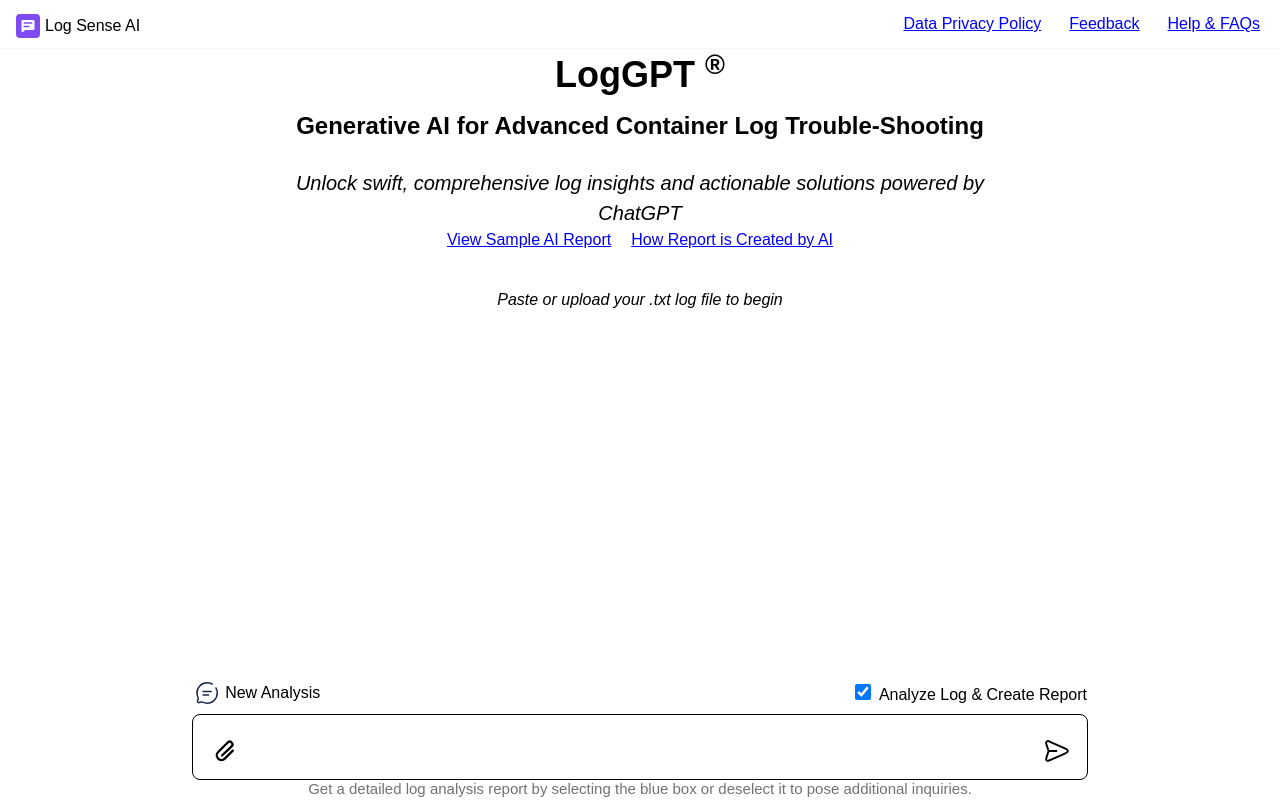
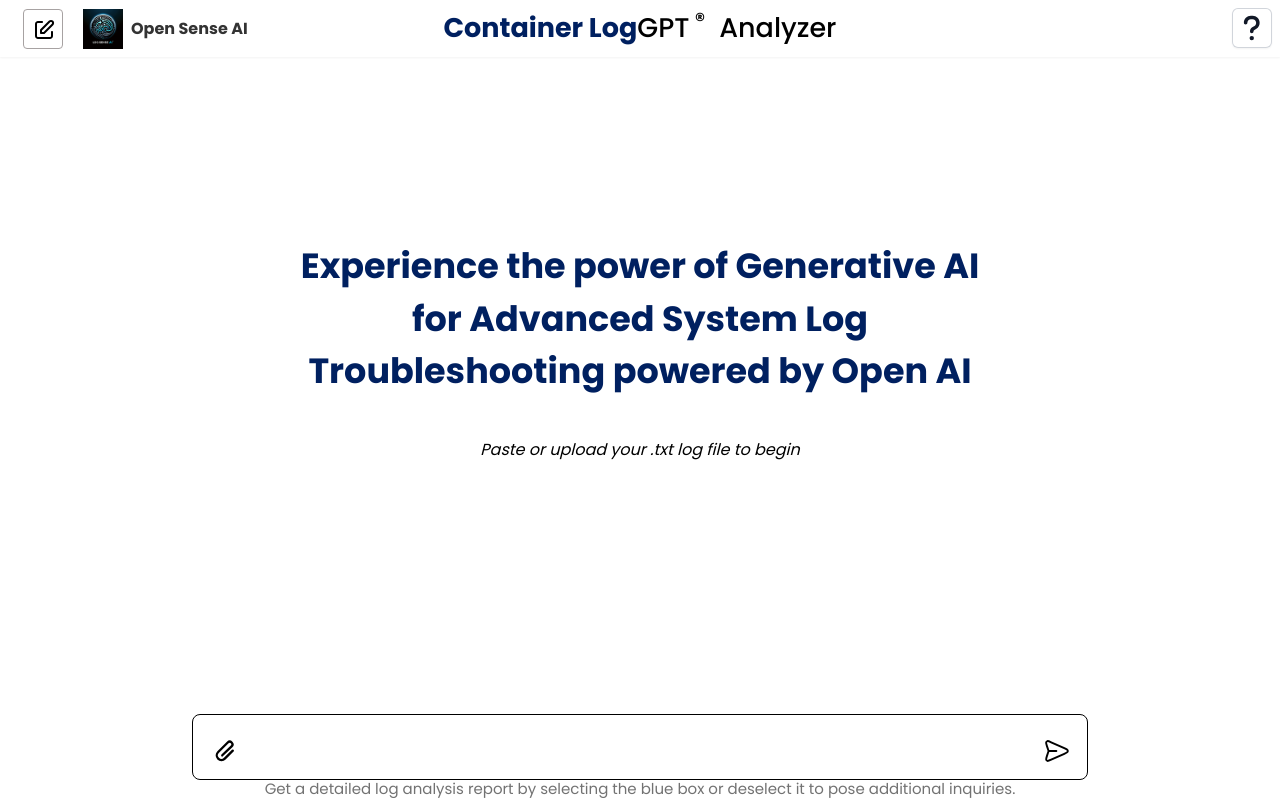
Before and after one commit to perseusprince070/loganalysis_client, a React (Create React App) app: page /container in a window 1280 px wide. Built offline with nearby package versions, Linux system fonts and the light colour scheme.

Commit message:
update frontend

```diff
--- a/package.json
+++ b/package.json
@@ -3,6 +3,11 @@
   "version": "0.1.0",
   "private": true,
   "dependencies": {
+    "@fortawesome/fontawesome-svg-core": "^6.5.1",
+    "@fortawesome/free-solid-svg-icons": "^6.5.1",
+    "@fortawesome/react-fontawesome": "^0.2.0",
+    "@headlessui/react": "^1.7.18",
+    "@heroicons/react": "^2.1.1",
     "@testing-library/jest-dom": "^5.17.0",
     "@testing-library/react": "^13.4.0",
     "@testing-library/user-event": "^13.5.0",
--- a/public/index.html
+++ b/public/index.html
@@ -18,6 +18,12 @@
 
       gtag('config', 'G-YTDN4WV334');
     </script>
+    <link rel="preconnect" href="https://fonts.googleapis.com" />
+    <link rel="preconnect" href="https://fonts.gstatic.com" crossorigin />
+    <link
+      href="https://fonts.googleapis.com/css2?family=Poppins:wght@300;400;500;600;700&display=swap"
+      rel="stylesheet"
+    />
   </head>
   <body>
     <div id="root"></div>
--- a/src/components/Appbar.js
+++ b/src/components/Appbar.js
@@ -1,86 +1,153 @@
 import React from 'react';
-import { Link, useLocation } from 'react-router-dom';
+import { Link } from 'react-router-dom';
+import { FontAwesomeIcon } from '@fortawesome/react-fontawesome';
+import {
+  faComment,
+  faFile,
+  faMicrochip,
+  faQuestion,
+  faShieldHalved,
+} from '@fortawesome/free-solid-svg-icons';
+import { Fragment } from 'react';
+import { Menu, Transition } from '@headlessui/react';
+
+function classNames(...classes) {
+  return classes.filter(Boolean).join(' ');
+}
 
 const Appbar = () => {
-  const location = useLocation();
-  const pathname = location.pathname;
-
   return (
-    <div className="shadow-sm z-10 lmd:flex justify-center p-[8px] w-[calc(100%)] right-0 top-0 bg-white">
-      <div className="max-w-[1640px] w-full flex justify-between items-center">
-        <Link to={'/'}>
-          <div className="flex flex-col relative w-[190px] border-0 ">
-            <div className="absolute medium translate-y-[25%] flex items-center w-full pointer-events-none top-0 z-10 px-[8px] gap-[8px]">
-              <div className="w-[13px] mr-[8px]">
+    <div className="shadow-sm z-10 p-[8px] w-[100vw] top-0 bg-white flex items-center justify-between">
+      <div className="flex gap-[20px] w-[250px]">
+        <button
+          // onClick={''}
+          className="w-[40px] h-[40px] ml-[15px] border-[1px] border-[#a7a2a2] rounded p-2 hover:bg-gray-200"
+        >
           <svg
-                  xmlns="http://www.w3.org/2000/svg"
             width="24"
             height="24"
-                  fill="none"
             viewBox="0 0 24 24"
+            xmlns="http://www.w3.org/2000/svg"
           >
-                  <rect width="24" height="24" fill="#7F4BF0" rx="4"></rect>
             <path
-                    fill="#fff"
-                    fillRule="evenodd"
-                    d="M6.5 6h11a1 1 0 011 1v8a1 1 0 01-1 1H9.156L7.15 17.757a.994.994 0 01-1.493-.219A.99.99 0 015.5 17V7a1 1 0 011-1zm1.75 2.25a.75.75 0 100 1.5h7.5a.75.75 0 000-1.5h-7.5zm0 3.5a.75.75 0 000 1.5h4.5a.75.75 0 000-1.5h-4.5z"
-                    clipRule="evenodd"
+              fill-rule="evenodd"
+              clip-rule="evenodd"
+              d="M16.7929 2.79289C18.0118 1.57394 19.9882 1.57394 21.2071 2.79289C22.4261 4.01184 22.4261 5.98815 21.2071 7.20711L12.7071 15.7071C12.5196 15.8946 12.2652 16 12 16H9C8.44772 16 8 15.5523 8 15V12C8 11.7348 8.10536 11.4804 8.29289 11.2929L16.7929 2.79289ZM19.7929 4.20711C19.355 3.7692 18.645 3.7692 18.2071 4.2071L10 12.4142V14H11.5858L19.7929 5.79289C20.2308 5.35499 20.2308 4.64501 19.7929 4.20711ZM6 5C5.44772 5 5 5.44771 5 6V18C5 18.5523 5.44772 19 6 19H18C18.5523 19 19 18.5523 19 18V14C19 13.4477 19.4477 13 20 13C20.5523 13 21 13.4477 21 14V18C21 19.6569 19.6569 21 18 21H6C4.34315 21 3 19.6569 3 18V6C3 4.34314 4.34315 3 6 3H10C10.5523 3 11 3.44771 11 4C11 4.55228 10.5523 5 10 5H6Z"
+              fill="currentColor"
             ></path>
           </svg>
+        </button>
+        <Link to={'/'}>
+          <div className="flex items-center gap-2 text-base font-bold text-[#333333]">
+            <img
+              src="/log_sense_logo.png"
+              alt="LogSenseAI Logo"
+              className="w-[40px] h-[40ox]"
+            />
+            Open Sense AI
+          </div>
+        </Link>
+      </div>
+      <div className="text-[27px] font-medium">
+        <span className="font-bold text-[#002060]">Container Log</span>GPT
+        <sup>&nbsp;&reg;</sup>&nbsp; Analyzer
+      </div>
+      <div className="w-[250px] flex justify-end">
+        <Menu as="div" className="relative inline-block text-left ">
+          <div>
+            <Menu.Button className="inline-flex justify-center gap-x-1.5 rounded-md bg-white px-3 py-2 text-sm font-semibold text-gray-900 shadow-sm ring-1 ring-inset ring-gray-300 hover:bg-gray-200 w-10 h-10 items-center">
+              <FontAwesomeIcon icon={faQuestion} size="2xl" />
+            </Menu.Button>
           </div>
 
-              <span className="w-full text-ellipsis">Log Sense AI</span>
-            </div>
-            <div className="w-full flex flex-col gap-[4px] prose-nbx">
-              <div className="w-full h-fit medium cursor-pointer relative text-transparent overflow-hidden shadow-none bg-transparent rounded-md gap-[8px] flex items-center borderBase dark:shadow-[0px_0px_0px_1px_#333,0px_1px_2px_0px_rgba(22,22,22,0.36)]">
-                <div className="font-medium cursor-pointer relative text-transparent overflow-hidden shadow-none bg-transparent pb-[px] h-[32px] p-[6px] w-full text-base placeholder-light-neutral-200"></div>
-              </div>
-            </div>
-          </div>
-        </Link>
-        <div className="flex gap-7 absolute right-5">
-          {pathname === '/container' ||
-          '/system' ||
-          '/application' ||
-          '/webserver' ? (
-            <>
+          <Transition
+            as={Fragment}
+            enter="transition ease-out duration-100"
+            enterFrom="transform opacity-0 scale-95"
+            enterTo="transform opacity-100 scale-100"
+            leave="transition ease-in duration-75"
+            leaveFrom="transform opacity-100 scale-100"
+            leaveTo="transform opacity-0 scale-95"
+          >
+            <Menu.Items className="absolute right-0 z-10 mt-2 w-64 origin-top-right rounded-md bg-white shadow-lg ring-1 ring-black ring-opacity-5 focus:outline-none">
+              <div className="py-1">
+                <Menu.Item>
+                  {({ active }) => (
+                    <a
+                      href="/sample-report"
+                      target="_blank"
+                      className={classNames(
+                        active ? 'bg-gray-100 text-gray-900' : 'text-gray-700',
+                        'block px-4 py-2 text-sm'
+                      )}
+                    >
+                      <FontAwesomeIcon icon={faFile} size="xl" />
+                      &nbsp; View Sample AI Report
+                    </a>
+                  )}
+                </Menu.Item>
+                <Menu.Item>
+                  {({ active }) => (
+                    <a
+                      href="/how-report"
+                      target="_blank"
+                      className={classNames(
+                        active ? 'bg-gray-100 text-gray-900' : 'text-gray-700',
+                        'block px-4 py-2 text-sm'
+                      )}
+                    >
+                      <FontAwesomeIcon icon={faMicrochip} size="xl" />
+                      &nbsp; How Report is Created by AI
+                    </a>
+                  )}
+                </Menu.Item>
+                <Menu.Item>
+                  {({ active }) => (
                     <a
                       href="/data-privacy"
-                className="underline text-[blue]"
                       target="_blank"
+                      className={classNames(
+                        active ? 'bg-gray-100 text-gray-900' : 'text-gray-700',
+                        'block px-4 py-2 text-sm'
+                      )}
                     >
-                Data Privacy Policy
+                      <FontAwesomeIcon icon={faShieldHalved} size="xl" />
+                      &nbsp; Data Privacy Policy
                     </a>
+                  )}
+                </Menu.Item>
+                <Menu.Item>
+                  {({ active }) => (
                     <a
                       href="mailto:feedback@logsenseai.com"
-                className="underline text-[blue]"
+                      className={classNames(
+                        active ? 'bg-gray-100 text-gray-900' : 'text-gray-700',
+                        'block px-4 py-2 text-sm'
+                      )}
                     >
-                Feedback
+                      <FontAwesomeIcon icon={faComment} size="xl" />
+                      &nbsp; Feedback
                     </a>
-            </>
-          ) : (
-            ''
                   )}
-          {pathname === '/container' ? (
-            <a href="/container-help" target="_blank">
-              <div className="underline text-[blue]">Help & FAQs</div>
+                </Menu.Item>
+                <Menu.Item>
+                  {({ active }) => (
+                    <a
+                      href="#"
+                      className={classNames(
+                        active ? 'bg-gray-100 text-gray-900' : 'text-gray-700',
+                        'block px-4 py-2 text-sm'
+                      )}
+                    >
+                      <FontAwesomeIcon icon={faQuestion} size="xl" />
+                      &nbsp; Help & FAQs
                     </a>
-          ) : pathname === '/system' ? (
-            <a href="/system-help" target="_blank">
-              <div className="underline text-[blue]">Help & FAQs</div>
-            </a>
-          ) : pathname === '/application' ? (
-            <a href="/application-help" target="_blank">
-              <div className="underline text-[blue]">Help & FAQs</div>
-            </a>
-          ) : pathname === '/webserver' ? (
-            <a href="/webserver-help" target="_blank">
-              <div className="underline text-[blue]">Help & FAQs</div>
-            </a>
-          ) : (
-            ''
                   )}
+                </Menu.Item>
               </div>
+            </Menu.Items>
+          </Transition>
+        </Menu>
       </div>
     </div>
   );
--- a/src/index.css
+++ b/src/index.css
@@ -7,3 +7,7 @@
 dd {
   @apply my-3;
 }
+
+* {
+  font-family: 'Poppins', sans-serif;
+}
--- a/src/pages/ContainerView.js
+++ b/src/pages/ContainerView.js
@@ -1,30 +1,32 @@
 import React, { useEffect, useRef, useState } from 'react';
-import { Link, useNavigate, useLocation } from 'react-router-dom';
 import { Helmet } from 'react-helmet';
 import ChatBox from '../components/ChatBox';
-
-// let chatlogs = [];
 
 const ContainerView = () => {
   const [chatlogs, setChatLogs] = useState([]);
   const [attachments, setAttachments] = useState([]);
   const [report, setReport] = useState(true);
   const [isDiable, setIsDisable] = useState(false);
-  const [isNewChat, setIsNewChat] = useState(false);
+  const [typedText, setTypedText] = useState('');
+  const [index, setIndex] = useState(0);
 
   const fileRef = useRef(null);
   const promptRef = useRef(null);
 
-  const location = useLocation();
-  const pathname = location.pathname;
-  const navigateTo = useNavigate();
+  const txt =
+    'Experience the power of Generative AI for Advanced System Log Troubleshooting powered by Open AI';
+  const speed = 50;
+
+  useEffect(() => {
+    if (index < txt.length) {
+      setTimeout(() => {
+        setTypedText(typedText + txt.charAt(index));
+        setIndex(index + 1);
+      }, speed);
+    }
+  }, [index, typedText, txt]);
 
   const handleSubmit = async (event) => {
-    if (isNewChat) {
-      console.log('New Chat');
-      navigateTo(pathname);
-      setIsNewChat(false);
-    } else {
     event.preventDefault();
     console.log('>>> Submit');
     console.log(promptRef.current.innerText);
@@ -77,46 +79,25 @@
     }
 
     setIsDisable(false);
-    }
   };
 
   console.log(chatlogs);
 
   return (
-    <div className="flex flex-col place-items-center">
+    <div className="flex flex-col items-center">
       <Helmet>
         <title>Log Sense AI | Container Log Analyzer</title>
       </Helmet>
       {chatlogs.length > 0 ? (
         <ChatBox logs={chatlogs} />
       ) : (
-        <div className="text-center w-[60vw] grid-rows-5 grid">
-          <p className="text-[36px] font-bold">
-            LogGPT <sup>&reg;</sup>
+        <div className="text-center flex flex-col gap-10 absolute top-[30%]">
+          <p
+            className="w-[700px] text-[35px] font-bold text-[#002060]"
+            id="first-line"
+          >
+            {typedText}
           </p>
-          <p className="text-[24px] font-bold">
-            Generative AI for Advanced Container Log Trouble-Shooting
-          </p>
-          <p className="italic text-[20px]">
-            Unlock swift, comprehensive log insights and actionable solutions
-            powered by ChatGPT
-          </p>
-          <div className="flex gap-[20px] mx-auto">
-            <a
-              href="/sample-report"
-              target="_blank"
-              className="underline text-[blue]"
-            >
-              View Sample AI Report
-            </a>
-            <a
-              href="/how-report"
-              target="_blank"
-              className="underline text-[blue]"
-            >
-              How Report is Created by AI
-            </a>
-          </div>
           <div className="italic">
             Paste or upload your .txt log file to begin
           </div>
@@ -127,43 +108,7 @@
         onSubmit={handleSubmit}
         className="w-[70vw] border-[1px] border-black rounded-lg absolute ;lg:bottom-5 md:bottom-5 sm:bottom-5 -bottom-16 px-3 py-2"
       >
-        <div className="absolute left-0 -top-10">
-          <button
-            className="bottom-0 flex flex-row items-center"
-            onClick={() => setIsNewChat(true)}
-          >
-            <svg
-              width="36"
-              height="36"
-              viewBox="-1.92 -1.92 27.84 27.84"
-              fill="none"
-              stroke="#000000"
-              transform="matrix(1, 0, 0, 1, 0, 0)rotate(0)"
-            >
-              <path
-                d="M8 10.5H16"
-                stroke="#1C274C"
-                strokeWidth="1.5"
-                strokeLinecap="round"
-              ></path>
-              <path
-                d="M8 14H13.5"
-                stroke="#1C274C"
-                strokeWidth="1.5"
-                strokeLinecap="round"
-              ></path>
-              <path
-                d="M17 3.33782C15.5291 2.48697 13.8214 2 12 2C6.47715 2 2 6.47715 2 12C2 13.5997 2.37562 15.1116 3.04346 16.4525C3.22094 16.8088 3.28001 17.2161 3.17712 17.6006L2.58151 19.8267C2.32295 20.793 3.20701 21.677 4.17335 21.4185L6.39939 20.8229C6.78393 20.72 7.19121 20.7791 7.54753 20.9565C8.88837 21.6244 10.4003 22 12 22C17.5228 22 22 17.5228 22 12C22 10.1786 21.513 8.47087 20.6622 7"
-                stroke="#1C274C"
-                strokeWidth="1.5"
-                strokeLinecap="round"
-              ></path>
-            </svg>
-            <span className="w-full text-ellipsis">New Analysis</span>
-          </button>
-        </div>
-
-        <div className="absolute right-0 -top-8">
+        {/* <div className="absolute right-0 -top-8">
           <input
             type="checkbox"
             id="report"
@@ -174,7 +119,7 @@
           <label htmlFor="report" className="ml-2">
             Analyze Log & Create Report
           </label>
-        </div>
+        </div> */}
 
         <div className="h-2/3 flex mb-2">
           {attachments.map((file, idx) => (
--- a/src/pages/Home.js
+++ b/src/pages/Home.js
@@ -1,6 +1,6 @@
 export default function Home() {
   return (
-    <div className="m-0 p-0 text-[#333] font-sans">
+    <div className="m-0 p-0 text-[#333]">
       <header className="bg-[#00B0F0] text-[#fff] text-center flex items-center gap-5 justify-center">
         <img
           src="/log_sense_logo.png"
--- a/tailwind.config.js
+++ b/tailwind.config.js
@@ -19,7 +19,7 @@
         square: 'square',
       },
       fontFamily: {
-        sans: ['arial', 'sans-serif'],
+        poppins: ['Poppins', 'sans-serif'],
       },
     },
   },
```
Also changed, not shown: 1 other file (tests, documents, lock files or other folders). Lines whose indentation alone changed are shown as unchanged.
